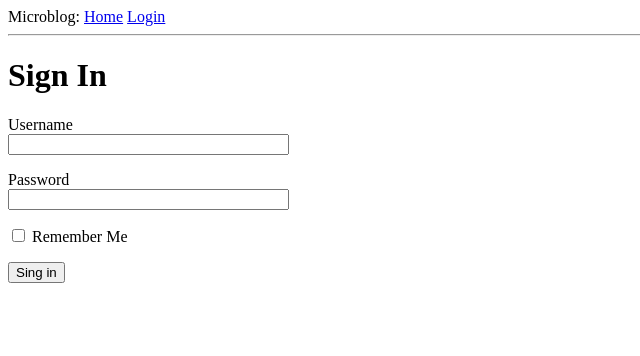
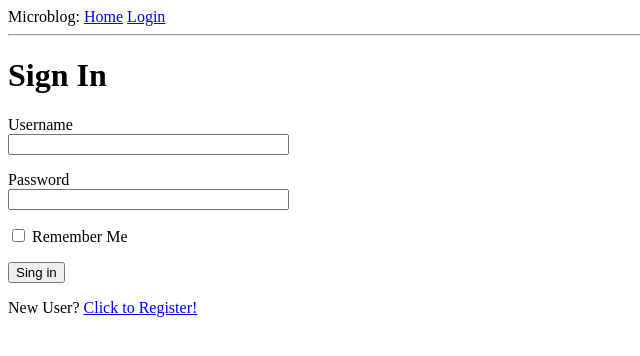
Before and after one commit to Levigin/microblog, a Flask app: page /login in a window 1280 px wide. Shown: the top 356 px of the page, without its empty margins (0-640 px from the left). Run offline with Flask 3, Linux system fonts and the light colour scheme.

Commit message:
Added register form

```diff
--- a/app/forms.py
+++ b/app/forms.py
@@ -17,17 +17,16 @@ class RegistrationForm(FlaskForm):
     username = StringField("Username", validators=[DataRequired()])
     email = StringField('Email', validators=[DataRequired(), Email()])
     password = PasswordField('Password', validators=[DataRequired()])
-    password2 = PasswordField('Repeat password', validators=[DataRequired(), EqualTo(password)])
+    password2 = PasswordField('Repeat password', validators=[DataRequired(), EqualTo('password')])
     submit = SubmitField('Register')
 
-    @staticmethod
-    def validate_username(username):
+    def validate_username(self, username):
         user = db.session.scalar(sa.select(User).where(User.username == username.data))
         if user is not None:
             raise ValidationError('Please use a different username!')
 
-    @staticmethod
-    def validate_email(email_):
+
+    def validate_email(self, email_):
         user = db.session.scalar(sa.select(User).where(User.email == email_.data))
         if user is not None:
             raise ValidationError('Please use a different email!')
--- a/app/routes.py
+++ b/app/routes.py
@@ -1,7 +1,7 @@
 # -*- coding: utf-8 -*-
 from flask import render_template, flash, redirect, url_for
 from app import app, db
-from app.forms import LoginForm
+from app.forms import LoginForm, RegistrationForm
 from flask_login import current_user, login_user, logout_user, login_required
 import sqlalchemy as sa
 from urllib.parse import urlsplit
@@ -50,3 +50,18 @@ def login():
 def logout():
     logout_user()
     return redirect(url_for('index'))
+
+
+@app.route('/register', methods=['GET', 'POST'])
+def register():
+    if current_user.is_authenticated:
+        return redirect(url_for('index'))
+    form = RegistrationForm()
+    if form.validate_on_submit():
+        user = User(username=form.username.data, email=form.email.data)
+        user.set_password(form.password.data)
+        db.session.add(user)
+        db.session.commit()
+        flash("Congratulations, you are now a registered user!")
+        return redirect(url_for('login'))
+    return render_template('register.html', title="Register", form=form)
--- a/app/templates/login.html
+++ b/app/templates/login.html
@@ -1,6 +1,7 @@
 {% extends "base.html" %}
 
 {% block content %}
+
   <h1>Sign In</h1>
   <form action="" method="post" novalidate>
     {{ form.hidden_tag() }}
@@ -21,4 +22,7 @@
     <p>{{ form.remember_me() }} {{ form.remember_me.label }}</p>
     <p>{{ form.submit() }}</p>
   </form>
+
+<p>New User? <a href="{{ url_for('register') }}">Click to Register!</a></p>
+
 {% endblock %}
```
Also changed, not shown: app.db.
